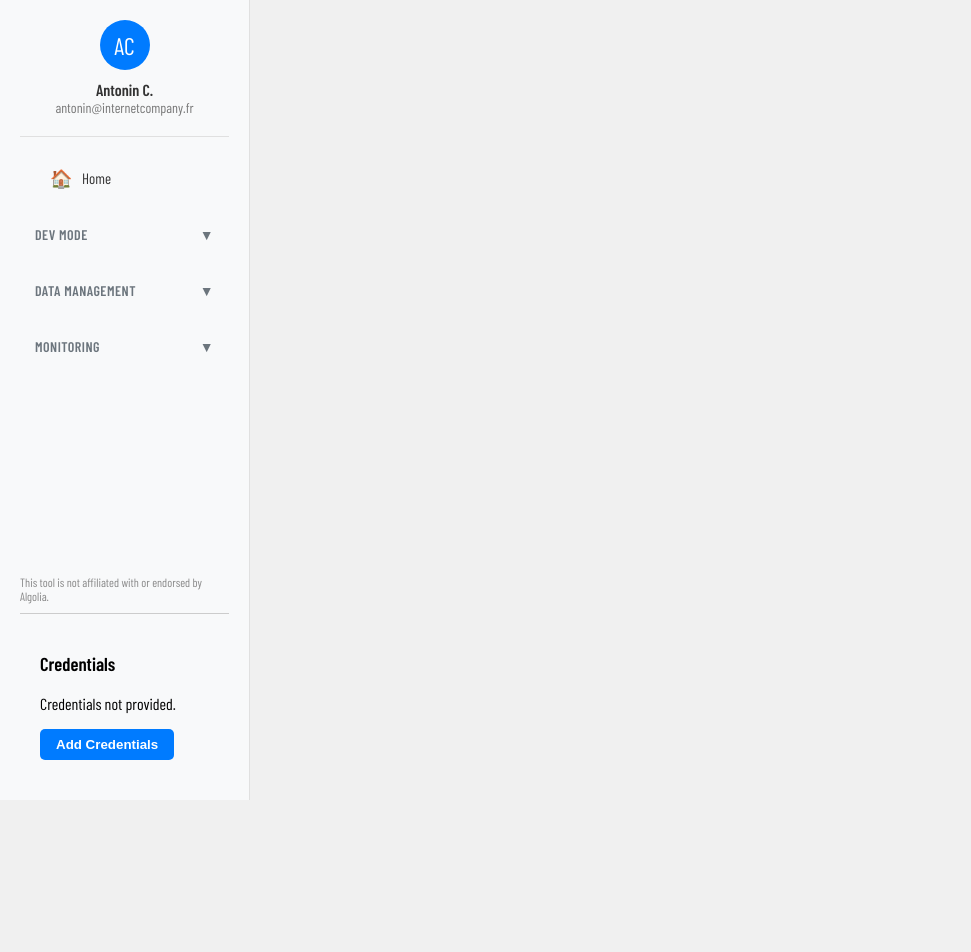
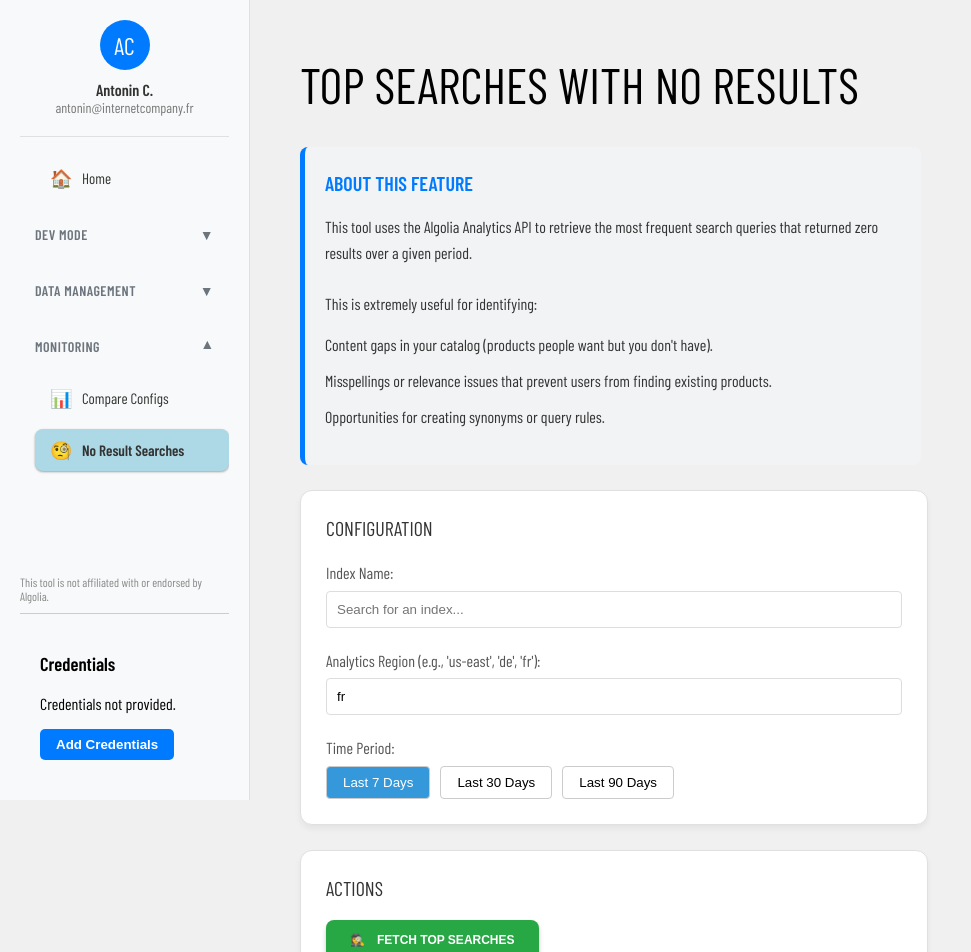
Before and after one commit to antonincoste/algolia_manager, a React (Create React App) app: page /no-result-searches in a window 1280 px wide. Shown: the top 952 px of the page, without its empty margins (0-971 px from the left). Before the commit the page ends 800 px from the top, so only its background shows below. Built offline with nearby package versions, Linux system fonts and the light colour scheme; a web font is replaced by a local one.

Commit message:
Integrate No result search

```diff
--- a/package.json
+++ b/package.json
@@ -3,6 +3,7 @@
   "version": "0.1.0",
   "private": true,
   "dependencies": {
+    "@algolia/client-analytics": "^5.35.0",
     "@testing-library/jest-dom": "^5.17.0",
     "@testing-library/react": "^13.4.0",
     "@testing-library/user-event": "^13.5.0",
--- a/src/App.js
+++ b/src/App.js
@@ -12,6 +12,7 @@ import CopyData from './pages/CopyData';
 import GenerateFakeEvents from './pages/GenerateFakeEvents';
 import DeleteObjects from './pages/DeleteObjects';
 import CompareIndexesConfig from './pages/CompareIndexesConfig';
+import TopNoResultSearches from './pages/TopNoResultSearches';
 
 
 // NOUVEAU : Style pour le conteneur du contenu principal
@@ -42,6 +43,7 @@ const App = () => {
             <Route path="/generate-events" element={<GenerateFakeEvents />} />
             <Route path="/delete-objects" element={<DeleteObjects />} />
             <Route path="/compare-configs" element={<CompareIndexesConfig />} />
+            <Route path="/no-result-searches" element={<TopNoResultSearches />} />
           </Routes>
         </main>
       </div>
--- a/src/components/Sidebar.js
+++ b/src/components/Sidebar.js
@@ -140,6 +140,7 @@ const sectionMapping = {
   '/copy-data': 'devMode',
   '/delete-objects': 'dataManagement',
   '/compare-configs': 'monitoring',
+  '/no-result-searches': 'monitoring',
 };
 
 const Sidebar = () => {
@@ -236,6 +237,12 @@ const Sidebar = () => {
                         Compare Configs
                       </MenuLink>
                   </MenuItem>
+              <MenuItem>
+                  <MenuLink to="/no-result-searches" className={location.pathname === '/no-result-searches' ? 'active' : ''}>
+                      <Icon>🧐</Icon>
+                      No Result Searches
+                  </MenuLink>
+              </MenuItem>
             </SubMenu>
           </MenuGroup>
         </Menu>
--- /dev/null
+++ b/src/pages/TopNoResultSearches.js
@@ -0,0 +1,288 @@
+// src/pages/TopNoResultSearches.js
+import React, { useState, useRef, useEffect } from 'react';
+import styled from 'styled-components';
+import { analyticsClient } from '@algolia/client-analytics';
+import algoliasearch from 'algoliasearch';
+import { getApiKey, getAppId } from '../services/sessionService';
+import SectionBlock from '../components/SectionBlock';
+import InfoBlock from '../components/InfoBlock';
+import StyledButton from '../components/StyledButton';
+import FullPageLoader from '../components/FullPageLoader';
+
+const formatDate = (date) => {
+  return date.toISOString().split('T')[0];
+};
+
+const inputStyle = {
+  width: '100%',
+  padding: '10px',
+  marginTop: '5px',
+  borderRadius: '4px',
+  border: '1px solid #ddd',
+  boxSizing: 'border-box'
+};
+
+const AutocompleteContainer = styled.div`
+  position: relative;
+  width: 100%;
+`;
+
+const SuggestionsList = styled.ul`
+  list-style: none;
+  padding: 0;
+  margin: 5px 0 0 0;
+  position: absolute;
+  background-color: white;
+  border: 1px solid #ccc;
+  border-radius: 4px;
+  width: 100%;
+  max-height: 200px;
+  overflow-y: auto;
+  z-index: 10;
+  box-shadow: 0 4px 6px rgba(0,0,0,0.1);
+`;
+
+const SuggestionItem = styled.li`
+  padding: 10px;
+  cursor: pointer;
+  &:hover {
+    background-color: #f0f0f0;
+  }
+`;
+
+const TopNoResultSearches = () => {
+  const [params, setParams] = useState({
+    indexName: '',
+    region: 'fr',
+    days: 7,
+  });
+
+  const [allIndexes, setAllIndexes] = useState([]);
+  const [suggestions, setSuggestions] = useState([]);
+  const [topSearches, setTopSearches] = useState([]);
+  const [log, setLog] = useState('');
+  const [error, setError] = useState('');
+  const [isLoading, setIsLoading] = useState(false);
+  const [isInputFocused, setIsInputFocused] = useState(false);
+
+  const paramsRef = useRef(params);
+  const appId = getAppId();
+  const apiKey = getApiKey();
+
+  useEffect(() => {
+    if (appId && apiKey) {
+      const searchClient = algoliasearch(appId, apiKey);
+      searchClient.listIndices().then(({ items }) => {
+        setAllIndexes(items.map(item => item.name).sort());
+      }).catch(err => {
+        console.error("Failed to fetch index list for autocomplete:", err);
+      });
+    }
+  }, [appId, apiKey]);
+
+  useEffect(() => {
+    if (params.indexName && allIndexes.length > 0) {
+      const filtered = allIndexes.filter(name =>
+        name.toLowerCase().includes(params.indexName.toLowerCase())
+      );
+      setSuggestions(filtered);
+    } else {
+      setSuggestions([]);
+    }
+  }, [params.indexName, allIndexes]);
+
+  useEffect(() => {
+    paramsRef.current = params;
+  }, [params]);
+
+  const updateParam = (key, value) => {
+    const newParams = { ...paramsRef.current, [key]: value };
+    paramsRef.current = newParams;
+    setParams(newParams);
+  };
+
+  const handleSuggestionClick = (indexName) => {
+    updateParam('indexName', indexName);
+    setSuggestions([]);
+    setIsInputFocused(false);
+  };
+
+  // Remplacez votre fonction handleFetchTopSearches par celle-ci
+
+  const handleFetchTopSearches = async () => {
+    const currentApiKey = getApiKey();
+    const currentAppId = getAppId();
+
+    if (!currentAppId || !currentApiKey) {
+      setError('Error: Credentials are missing.');
+      return;
+    }
+
+    const currentParams = paramsRef.current;
+
+    if (!currentParams.indexName || !currentParams.region) {
+      setError('Please provide an index name and a region.');
+      return;
+    }
+
+    setIsLoading(true);
+    setError('');
+    setLog(`Fetching top searches for '${currentParams.indexName}'...`);
+    setTopSearches([]);
+
+    try {
+      const client = analyticsClient(currentAppId, currentApiKey, currentParams.region);
+
+      const today = new Date();
+      const startDate = new Date();
+      startDate.setDate(today.getDate() - currentParams.days);
+
+      let response = null;
+      let success = false;
+
+      for (let attempt = 1; attempt <= 3; attempt++) {
+        try {
+          response = await client.getTopSearches({
+            index: currentParams.indexName,
+            withNoResults: true,
+            startDate: formatDate(startDate),
+            endDate: formatDate(today),
+            limit: 1000,
+          });
+          success = true;
+          break;
+        } catch (err) {
+          if (attempt === 3) {
+            throw err;
+          }
+          await new Promise(res => setTimeout(res, 1000));
+        }
+      }
+
+      if (success && response) {
+        // MODIFIÉ : On ajoute `|| []` comme sécurité au cas où `response.searches` est null ou undefined
+        const filteredSearches = (response.searches || []).filter(item => item.search.trim() !== '');
+
+        setTopSearches(filteredSearches);
+
+        if (filteredSearches.length === 0) {
+          setLog('No searches with zero results were found for this period.');
+        } else {
+          setLog(`Found ${filteredSearches.length} searches with no results.`);
+        }
+      }
+
+    } catch (err) {
+      setError(`An error occurred after all attempts: ${err.message}`);
+      setLog('');
+    } finally {
+      setIsLoading(false);
+    }
+  };
+
+  return (
+    <div>
+      <FullPageLoader isLoading={isLoading} />
+      <h1>Top Searches With No Results</h1>
+      <InfoBlock title="About this feature">
+        This tool uses the Algolia Analytics API to retrieve the most frequent search queries that returned zero results over a given period.
+        <br/><br/>
+        This is extremely useful for identifying:
+        <ul>
+          <li>Content gaps in your catalog (products people want but you don't have).</li>
+          <li>Misspellings or relevance issues that prevent users from finding existing products.</li>
+          <li>Opportunities for creating synonyms or query rules.</li>
+        </ul>
+      </InfoBlock>
+
+      <SectionBlock title="Configuration">
+        <div style={{ display: 'flex', flexDirection: 'column', gap: '20px' }}>
+          <div>
+            <label>Index Name:</label>
+            <AutocompleteContainer>
+              <input
+                type="text"
+                value={params.indexName}
+                onChange={(e) => updateParam('indexName', e.target.value)}
+                onFocus={() => setIsInputFocused(true)}
+                onBlur={() => setTimeout(() => setIsInputFocused(false), 200)}
+                style={inputStyle}
+                placeholder="Search for an index..."
+              />
+              {isInputFocused && suggestions.length > 0 && (
+                <SuggestionsList>
+                  {suggestions.slice(0, 10).map(suggestion => (
+                    <SuggestionItem key={suggestion} onClick={() => handleSuggestionClick(suggestion)}>
+                      {suggestion}
+                    </SuggestionItem>
+                  ))}
+                </SuggestionsList>
+              )}
+            </AutocompleteContainer>
+          </div>
+          <div>
+            <label>Analytics Region (e.g., 'us-east', 'de', 'fr'):</label>
+            <input
+              type="text"
+              value={params.region}
+              onChange={(e) => updateParam('region', e.target.value)}
+              placeholder="Enter the region code"
+              style={inputStyle}
+            />
+          </div>
+          <div>
+            <label>Time Period:</label>
+            <div style={{ display: 'flex', gap: '10px', marginTop: '5px' }}>
+              {[7, 30, 90].map(d => (
+                <button
+                  key={d}
+                  onClick={() => updateParam('days', d)}
+                  style={{
+                    padding: '8px 16px',
+                    border: '1px solid #ccc',
+                    borderRadius: '4px',
+                    cursor: 'pointer',
+                    backgroundColor: params.days === d ? '#3498db' : 'white',
+                    color: params.days === d ? 'white' : 'black',
+                  }}
+                >
+                  Last {d} Days
+                </button>
+              ))}
+            </div>
+          </div>
+        </div>
+      </SectionBlock>
+
+      <SectionBlock title="Actions">
+        <StyledButton onClick={handleFetchTopSearches} label="Fetch Top Searches" icon="🕵️‍♀️" color="#28a745" />
+      </SectionBlock>
+
+      {topSearches.length > 0 && (
+        <SectionBlock title="Results">
+          <table style={{width: '100%', borderCollapse: 'collapse'}}>
+            <thead>
+              <tr style={{backgroundColor: '#f8f9fa'}}>
+                <th style={{border: '1px solid #ddd', padding: '12px', textAlign: 'left'}}>Search Query</th>
+                <th style={{border: '1px solid #ddd', padding: '12px', textAlign: 'left'}}>Count</th>
+              </tr>
+            </thead>
+            <tbody>
+              {topSearches.map((item, index) => (
+                <tr key={index}>
+                  <td style={{border: '1px solid #ddd', padding: '12px'}}>{item.search}</td>
+                  <td style={{border: '1px solid #ddd', padding: '12px'}}>{item.count}</td>
+                </tr>
+              ))}
+            </tbody>
+          </table>
+        </SectionBlock>
+      )}
+
+      {error && <div style={{ color: 'red', marginTop: '20px', whiteSpace: 'pre-line' }}>{error}</div>}
+      {log && !isLoading && <div style={{ color: 'green', marginTop: '20px', whiteSpace: 'pre-line' }}>{log}</div>}
+    </div>
+  );
+};
+
+export default TopNoResultSearches;
```
Also changed, not shown: 1 other file (tests, documents, lock files or other folders).
